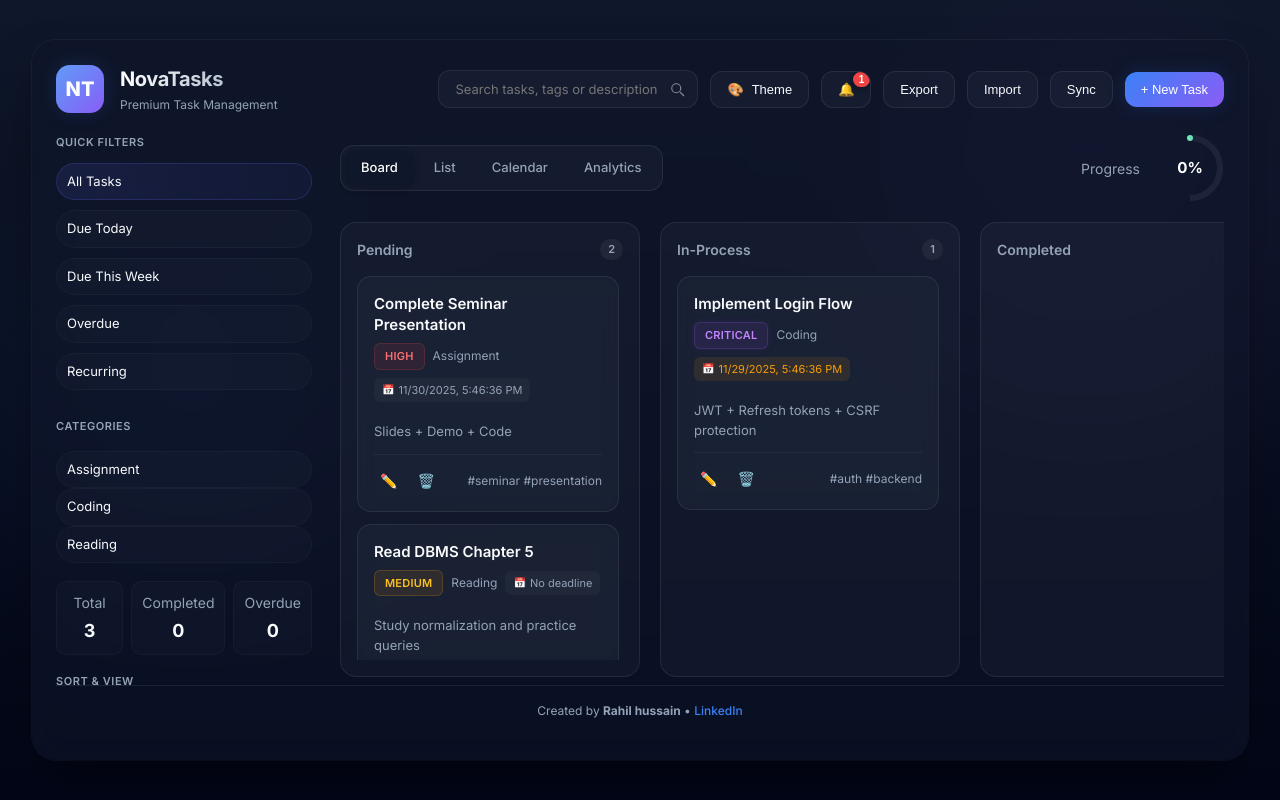
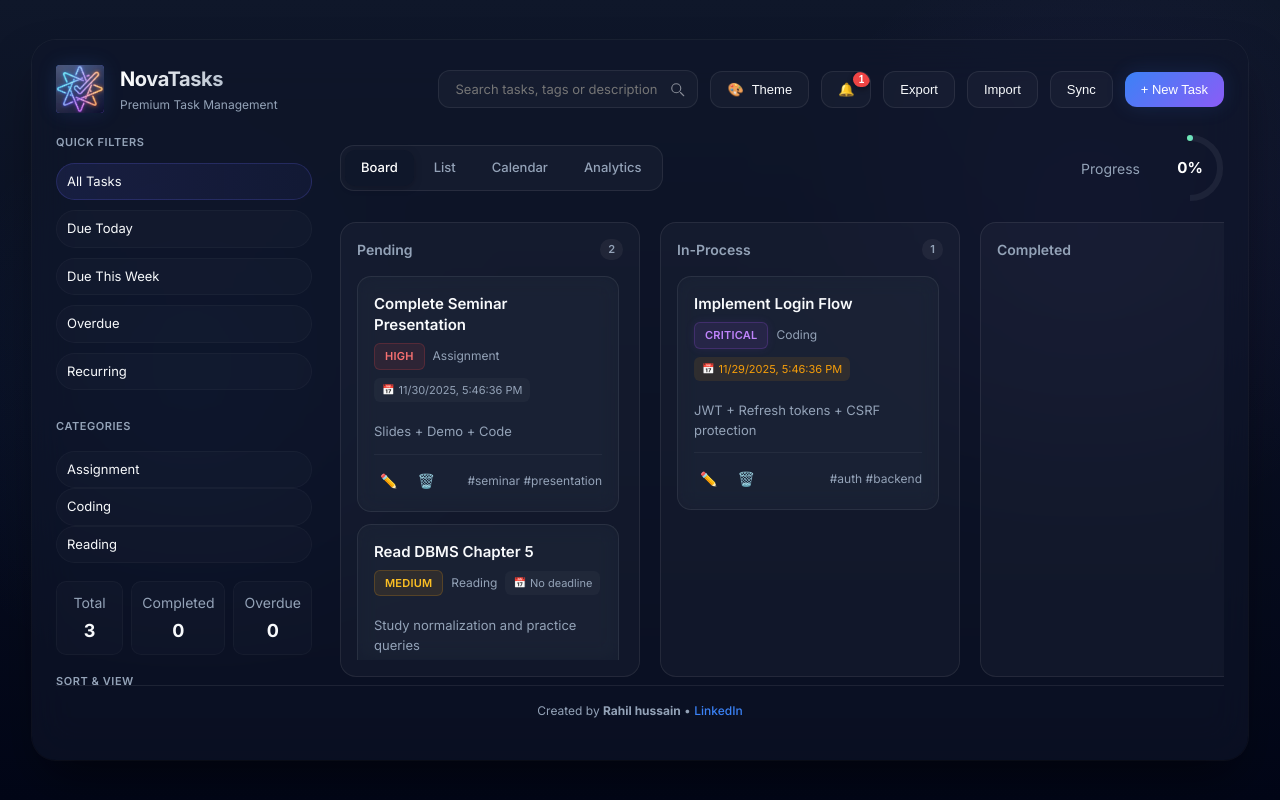
Before and after one commit to Rahil-dope/Novo_Task, a website with bundled scripts: page index.html in a window 1280 px wide. Built offline with nearby package versions, Linux system fonts and the light colour scheme.

Commit message:
some littie twicks

```diff
--- a/css/styles.css
+++ b/css/styles.css
@@ -19,6 +19,7 @@
   --danger: #ef4444;
   --info: #3b82f6;
   --glass-blur: 16px;
+
   font-family: 'Inter', system-ui, -apple-system, sans-serif;
 }
 
@@ -87,22 +88,31 @@ header {
 .logo {
   width: 48px;
   height: 48px;
-  border-radius: 14px;
+  border-radius: 4px;
   background: var(--accent);
   display: grid;
   place-items: center;
-  color: white;
-  font-weight: 800;
-  font-size: 20px;
+  /* Removed text properties (color, font-weight, font-size) */
   box-shadow: var(--shadow-glow);
   position: relative;
   overflow: hidden;
+  /* Added padding so the image doesn't hit the edges */
+
+  /* Ensures padding doesn't affect the 48px total width/height */
+  box-sizing: border-box;
+}
+/* NEW RULE: Makes sure the image fits inside the container */
+.logo img {
+    width: 100%;
+    height: 100%;
+    display: block;
 }
 
 .logo::after {
   content: '';
   position: absolute;
   inset: 0;
+  /* The shine will now sit on top of the image */
   background: linear-gradient(135deg, rgba(255, 255, 255, 0.4), transparent);
   opacity: 0.5;
 }
@@ -996,7 +1006,6 @@ select:focus {
   .logo {
     width: 48px;
     height: 48px;
-    font-size: 16px;
   }
 
   .brand h1 {
--- a/index.html
+++ b/index.html
@@ -19,12 +19,14 @@
     <!-- Header -->
     <header>
       <div class="brand">
-        <div class="logo">NT</div>
-        <div>
-          <h1>NovaTasks</h1>
-          <p>Premium Task Management</p>
+        <div class="logo">
+          <img src="image/favicon copy.png" alt="NovaTasks Logo">
         </div>
-      </div>
+       <div>
+    <h1>NovaTasks</h1>
+    <p>Premium Task Management</p>
+  </div>
+</div>
 
       <div class="controls">
         <div class="search">
```
Also changed, not shown: image/favicon copy.png (added).
